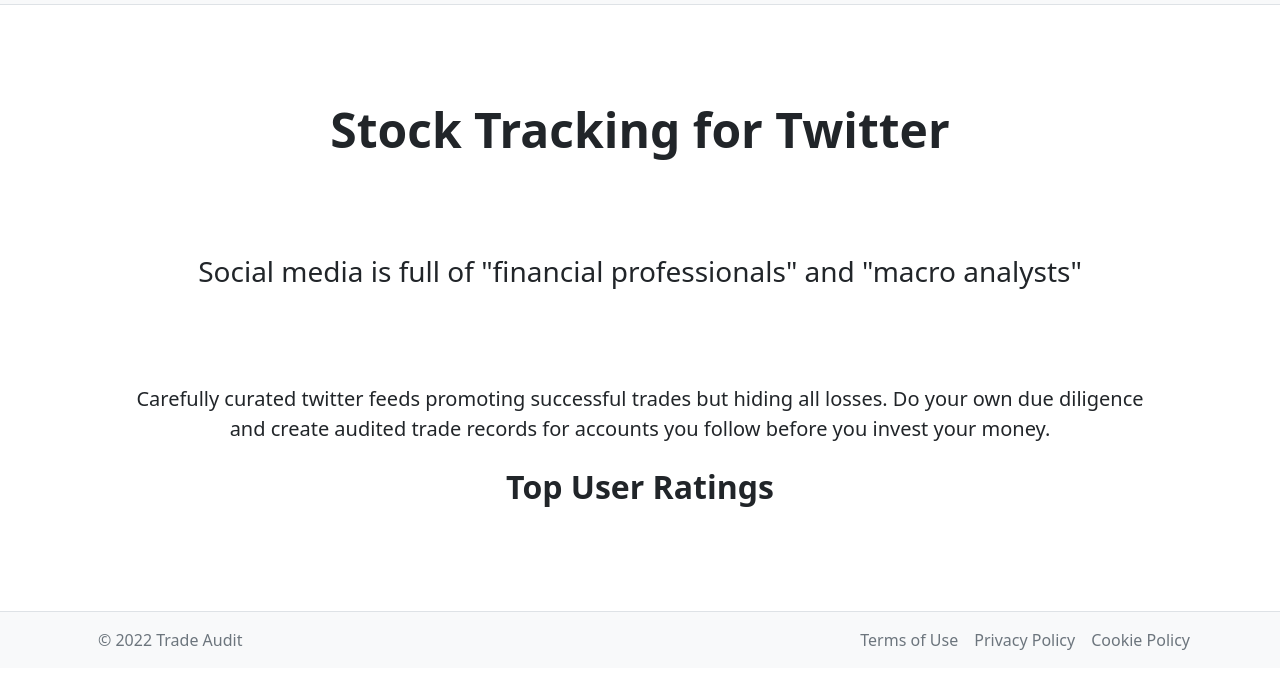
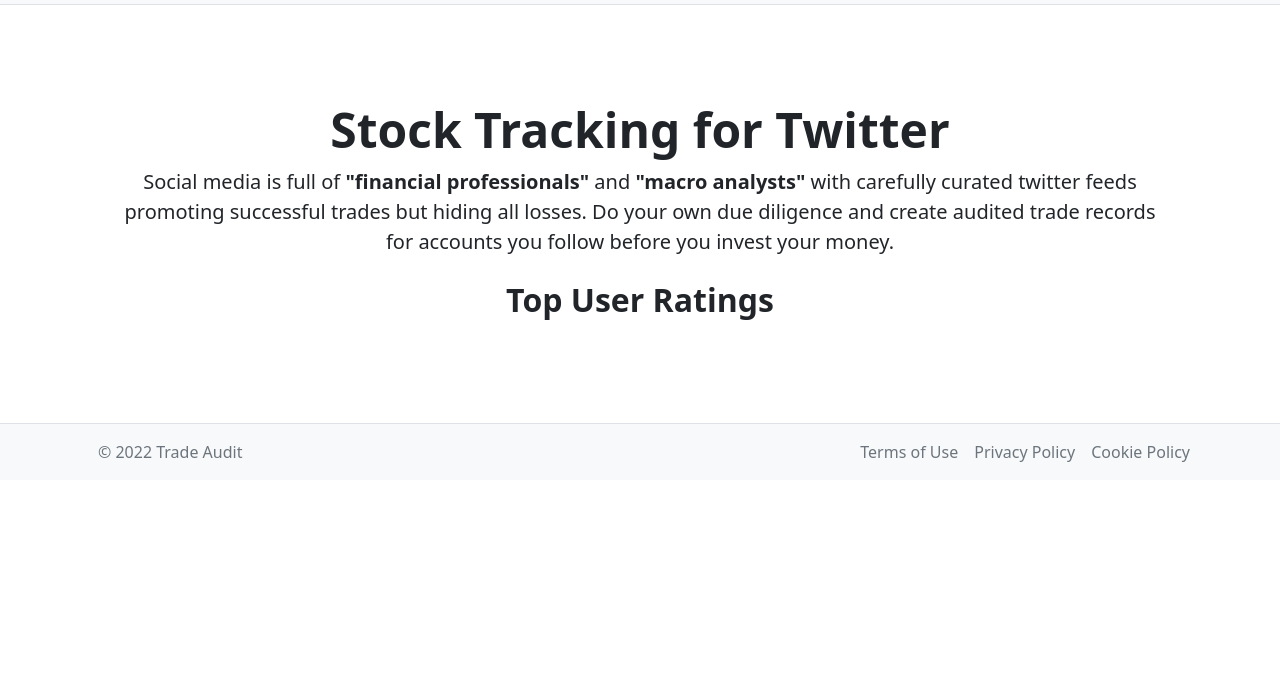
Before and after one commit to stevenrskelton/tradeaudit.app, a Jekyll site: the page built from index.html, in a window 1280 px wide, cut to the strip 72-761 px from the top of the page. Built offline with Jekyll 4.4.1, drawn with Linux system fonts in a browser that asks for light colours.

Commit message:
Update index.html

```diff
--- a/index.html
+++ b/index.html
@@ -9,9 +9,7 @@
 <div class="px-4 py-5 my-5 text-center">
   <h1 class="display-5 fw-bold">Stock Tracking for Twitter</h1>
 
-  <h3 class=" py-5 my-5">Social media is full of "financial professionals" and "macro analysts"</h3>
-
-  <p class="lead mb-4">Carefully curated twitter feeds promoting successful trades but hiding all losses.  Do your own due diligence and create audited trade records for accounts you follow before you invest your money.</p>
+<p class="lead mb-4">Social media is full of <span class="fw-bold">"financial professionals"</span> and <span class="fw-bold">"macro analysts"</span> with carefully curated twitter feeds promoting successful trades but hiding all losses.  Do your own due diligence and create audited trade records for accounts you follow before you invest your money.</p>
 
   <h2 class="display-10 fw-bold">Top User Ratings</h2>
 
```
